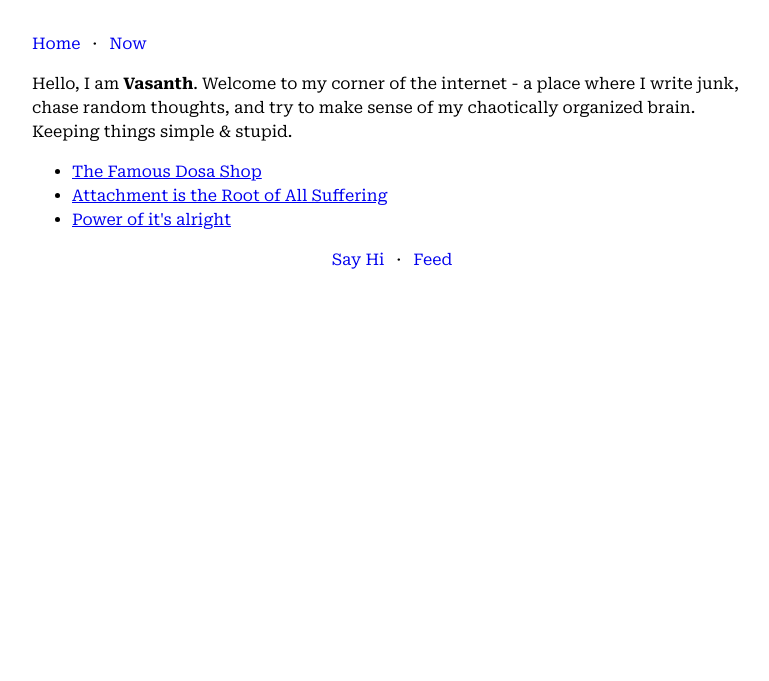
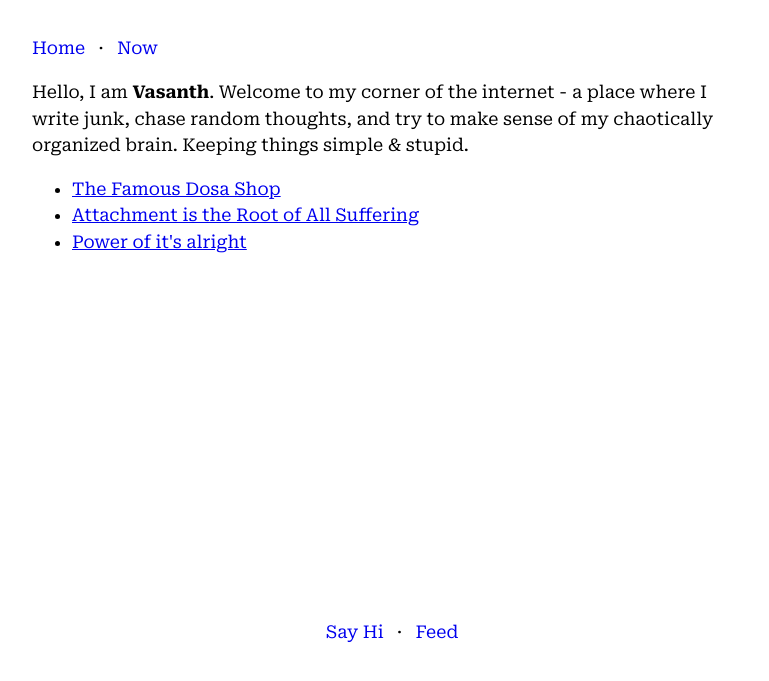
Before and after one commit to vasanthv/vasanthv.github.io, a Jekyll site: the page built from index.md, in a window 1280 px wide. Shown: the top 681 px of the page, without its empty margins (248-1017 px from the left). Built offline with Jekyll 4.4.1, drawn with Linux system fonts in a browser that asks for light colours.

Commit message:
Font change

```diff
--- a/_config.yml
+++ b/_config.yml
@@ -1,6 +1,6 @@
 title: Vasanth V
 description: A place where I write junk, chase random thoughts, and try to make sense of my chaotically organized brain. Keeping things simple & stupid.
-url: https://vasanthv.github.io
+url: https://vasanthv.me
 markdown: kramdown
 
 plugins:
--- a/assets/css/style.css
+++ b/assets/css/style.css
@@ -1,4 +1,8 @@
 @import url("https://fonts.googleapis.com/css2?family=Roboto+Serif:ital,opsz,wght@0,8..144,100..900;1,8..144,100..900&display=swap");
+
+html {
+  font-size: 1.1rem;
+}
 
 body {
   font-family: "Roboto Serif", serif;
@@ -11,7 +15,6 @@ body {
   -moz-osx-font-smoothing: grayscale;
   text-rendering: optimizeLegibility;
 }
-
 nav a {
   text-decoration: none;
 }
@@ -21,7 +24,9 @@ nav a:hover {
 nav span {
   margin: auto 0.5rem;
 }
-
+main {
+  min-height: 60vh;
+}
 footer {
   text-align: center;
 }
```
